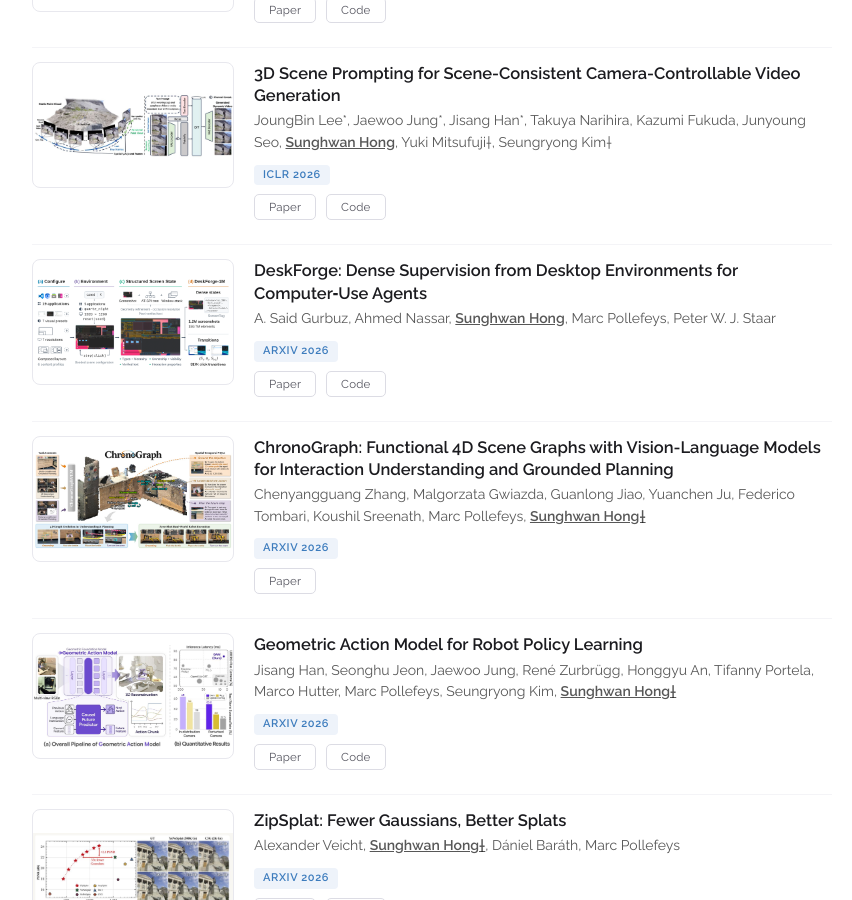
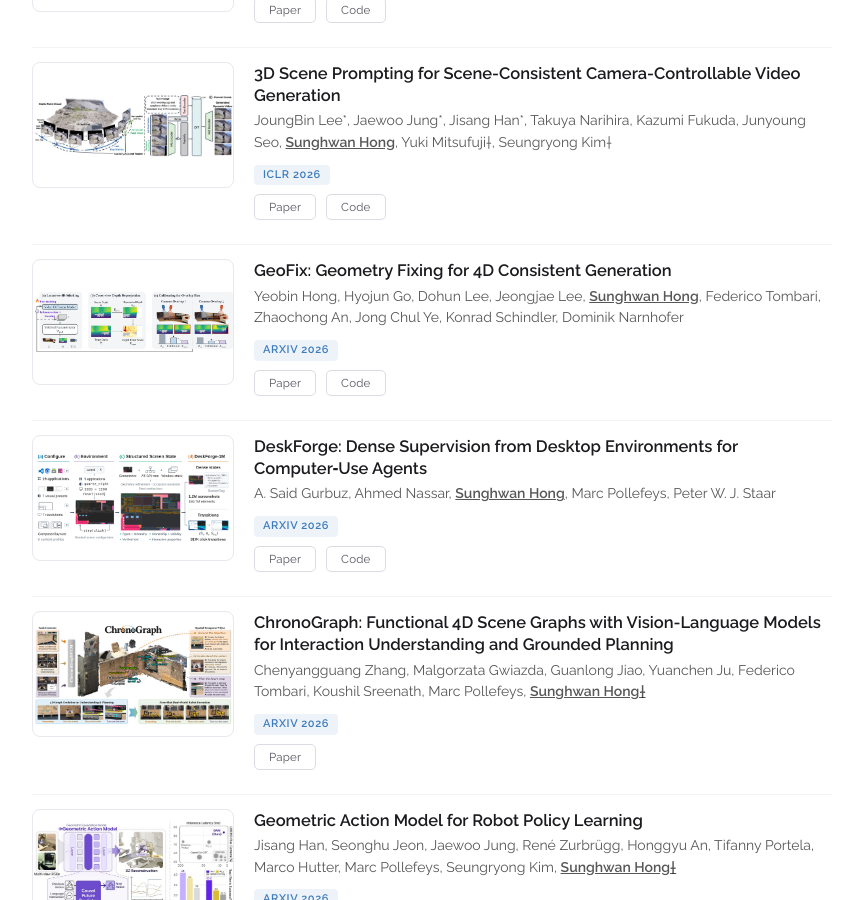
Before and after one commit to SunghwanHong/sunghwanhong.github.io, a Jekyll site: the page built from index.html, in a window 1280 px wide and 900 px high, scrolled down 4414 px. Shown: the whole window, without its empty margins (208-1060 px from the left). Built offline with Jekyll 4.4.1, drawn with Linux system fonts in a browser that asks for light colours; some web fonts are replaced.

Commit message:
Update publications.yaml

```diff
--- a/_data/publications.yaml
+++ b/_data/publications.yaml
@@ -110,6 +110,14 @@ papers:
     venue: "ICLR 2026"
     paper_pdf: "https://arxiv.org/abs/2606.17046"
     code: "https://arxiv.org/abs/2606.17046"
+    selected: y
+
+  - title: "GeoFix: Geometry Fixing for 4D Consistent Generation"
+    image: "/assets/publications/thumbs/geofix.jpg"
+    authors: "Yeobin Hong, Hyojun Go, Dohun Lee, Jeongjae Lee, <b><u>Sunghwan Hong</u></b>, Federico Tombari, Zhaochong An, Jong Chul Ye, Konrad Schindler, Dominik Narnhofer"
+    venue: "Arxiv 2026"
+    paper_pdf: "https://arxiv.org/pdf/2610.14293"
+    code: "https://yeobinhong.github.io/GeoFix/"
     selected: y
 
   - title: "DeskForge: Dense Supervision from Desktop Environments for Computer‑Use Agents"
```
